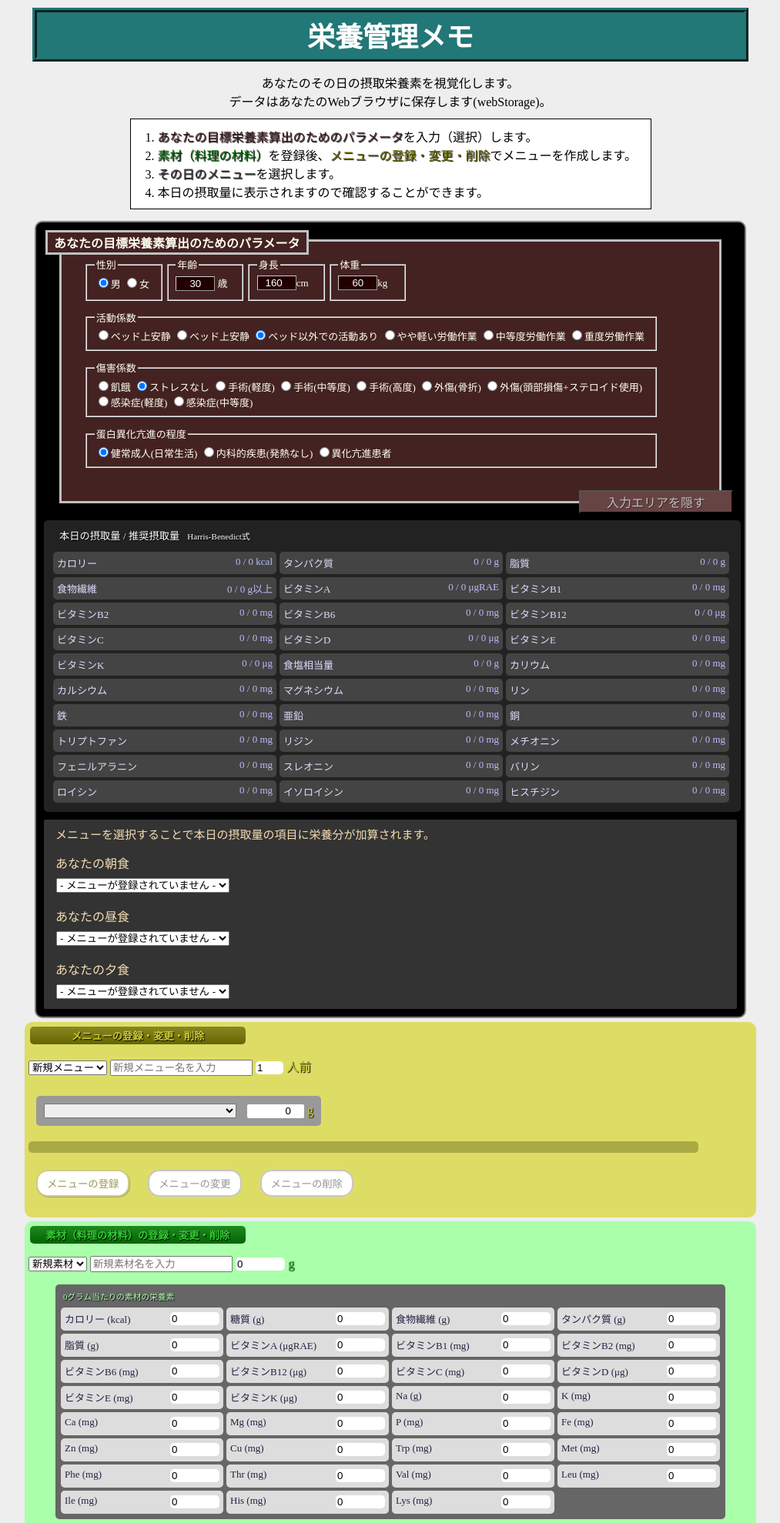
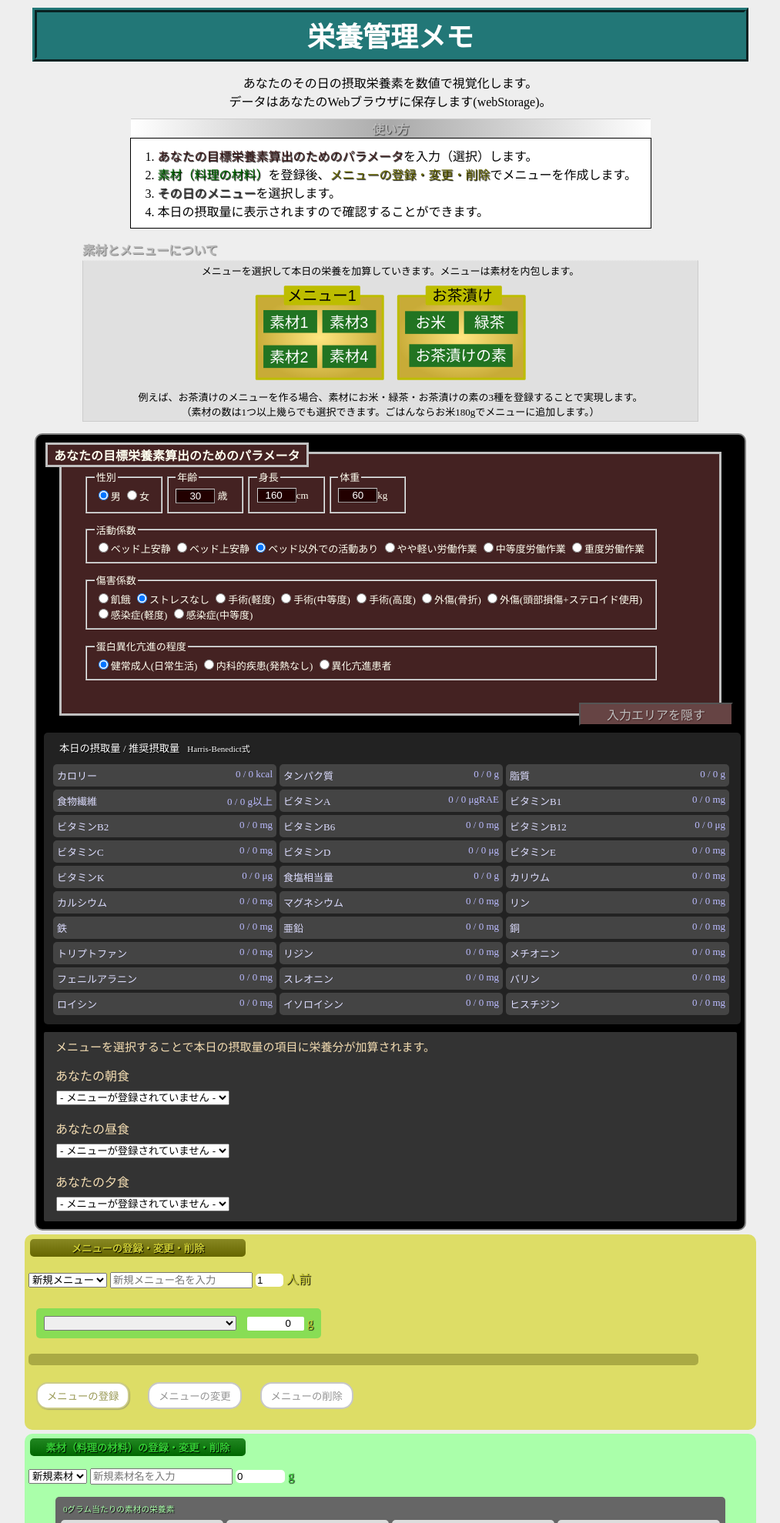
Before and after one commit to Kentaro-Asai/revertra_wksp, a PHP site: page /mh3gjs/nutrient/index.html in a window 1280 px wide. Shown: the top 1979 px of the page at 77% size, without its empty margins (133-1146 px from the left). Run offline with PHP 8.4, Linux system fonts and the light colour scheme; lists and menus that the app fills with data are empty.

Commit message:
adjust nutrient

```diff
--- a/nutrient/index.css
+++ b/nutrient/index.css
@@ -20,15 +20,46 @@ header p{
 	text-align: center;
 	margin: 15px 0 11px;
 }
+header h5{
+	width: 675px;
+	margin: 10px auto 0px;
+	color: #bbb;
+	text-shadow: 1px 1px 1px #444;
+	font-size: 16px;
+	text-align: center;
+	background: linear-gradient(90deg, white, #aaa, white);
+	border-top: solid 1px #ccc;
+}
 header ol{
 	border: solid 1px black;
 	background-color: white;
 	width: 640px;
 	padding: 10px 0 10px 35px;
-	margin: 11px auto 15px;
+	margin: 0px auto 15px;
 }
 header ol span{
 	text-shadow: 1px 1px 1px black;
+}
+header h4{
+	font-size: 16px;
+	color: #bbb;
+	text-shadow: 1px 1px 1px #777;
+	margin: 15px 0 2px 75px;
+}
+header .explain-this-site{
+	text-align: center;
+	font-size: 13px;
+	padding: 3px 50px;
+	margin: 0px 75px 15px;
+	border: solid 1px #ccc;
+	border-top: dotted 1px #eee;
+	background-color: #e0e0e0;
+}
+header .explain-this-site img{
+	display: inline-block;
+	width: 170px;
+	height: 135px;
+	margin: 3px 5px;
 }
 #your-nutrient{
 	width: 920px;
@@ -213,7 +244,7 @@ header ol span{
 	border-radius: 5px;
 	margin: 10px;
 	padding: 10px;
-	background-color: #999;
+	background-color: #8d5;
 	float: left;
 }
 #menu-creator > ul select{
--- a/nutrient/index.html
+++ b/nutrient/index.html
@@ -12,13 +12,22 @@
 <body>
 	<header>
 		<h1>栄養管理メモ</h1>
-		<p>あなたのその日の摂取栄養素を視覚化します。<br>データはあなたのWebブラウザに保存します(webStorage)。</p>
+		<p>あなたのその日の摂取栄養素を数値で視覚化します。<br>データはあなたのWebブラウザに保存します(webStorage)。</p>
+		<h5>使い方</h5>
 		<ol>
 			<li><span style="color:#422">あなたの目標栄養素算出のためのパラメータ</span>を入力（選択）します。</li>
 			<li><span style="color:#060">素材（料理の材料）</span>を登録後、<span style="color:#660">メニューの登録・変更・削除</span>でメニューを作成します。</li>
 			<li><span style="color:#333">その日のメニュー</span>を選択します。</li>
 			<li>本日の摂取量に表示されますので確認することができます。</li>
 		</ol>
+		<h4>素材とメニューについて</h4>
+		<p class="explain-this-site">
+			メニューを選択して本日の栄養を加算していきます。メニューは素材を内包します。<br>
+			<img src="menu_explain.svg" width="170" height="135" />
+			<img src="menu_explain2.svg" width="170" height="135" /><br>
+			例えば、お茶漬けのメニューを作る場合、素材にお米・緑茶・お茶漬けの素の3種を登録することで実現します。<br>
+			（素材の数は1つ以上幾らでも選択できます。ごはんならお米180gでメニューに追加します。）
+		</p>
 	</header>
 	<main>
 		<section id="your-nutrient">
--- a/nutrient/index.js
+++ b/nutrient/index.js
@@ -268,14 +268,16 @@ $(function(){
 		const material_str = localStorage.getItem('materials');
 		if (!!material_str) {
 			const materials_ary = JSON.parse(material_str);
-			if (0 < request_material_ary.length) {
+			if (!request_material_ary || 0 < request_material_ary.length) {
 				let select_view = '';
+				if (!!request_material_ary && 0 < request_material_ary.length) {
 					for (let v of request_material_ary) {
 						select_view += '<li><select class="mim-select"><option>'+unselect_option+'</option>';
 						for (let a_material of materials_ary) {
 							select_view += `<option ${a_material.name == v.name ? 'selected' : ''}>${a_material.name}</option>`;
 						}
 						select_view += '</select><input type="number" class="mim-weight" value="'+v.weight+'" placeholder="グラム数を入力" /> g</li>';
+					}
 				}
 				$('#materials-in-menu').html(select_view);
 				mim_select_option = materials_ary.map(v => '<option>'+v.name+'</option>').reduce((w, x) => w+x);
@@ -453,6 +455,11 @@ $(function(){
 		alert('メニューを登録しました。');
 		//登録したらメニューのセレクトに登録
 		setYourMenu();
+		//表示初期化
+		$('#menu-name').val('');
+		$('#menu-suggestion').html('');
+		setMaterialsInMenu(null);
+		$('#menu-creator dl').html('');
 	});
 
 	//引数のメニュー名の栄養素を表示
@@ -603,10 +610,17 @@ $(function(){
 				$('#' + intake_id).css('color', quota_param <= parseFloat($(v).children('span')[0].innerHTML) ? '#6b6' : 'red');
 			}
 		}
-		//メニュー追加
+		//もしunselectが無ければ、メニューを追加
+		let exist_unselect = false;
+		for (let v of $('.' + e.target.className)) {
+			console.log(v);
+			if (unselect_option == v.value) exist_unselect = true;
+		}
+		if (!exist_unselect) {
 			const sel_menu_str = menu_ary.map(v => '<option>'+v.name+'</option>').reduce((w, x) => w+x);
 			const added_sel = '<li><select class="'+e.target.className+'"><option>'+unselect_option+'</option>'+sel_menu_str+'</select></li>';
 			$('#' + e.target.className.substr(0, e.target.className.indexOf('-')) + '-list').append(added_sel);
+		}
 	});
 
 	$('#menu-register, #material-creator dl').on('focus', 'input', ()=>{
```
Also changed, not shown: nutrient/menu_explain.svg (added), nutrient/menu_explain2.svg (added). Lines whose indentation alone changed are shown as unchanged.
